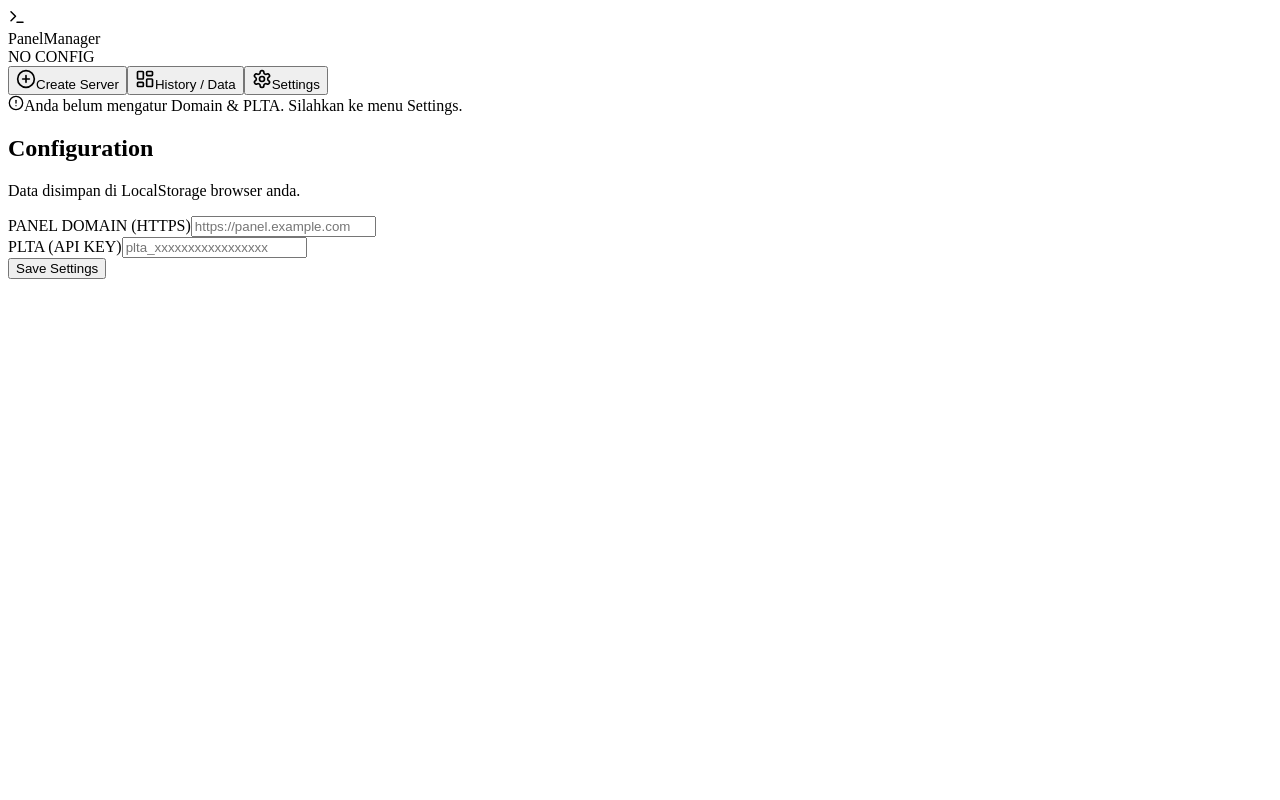
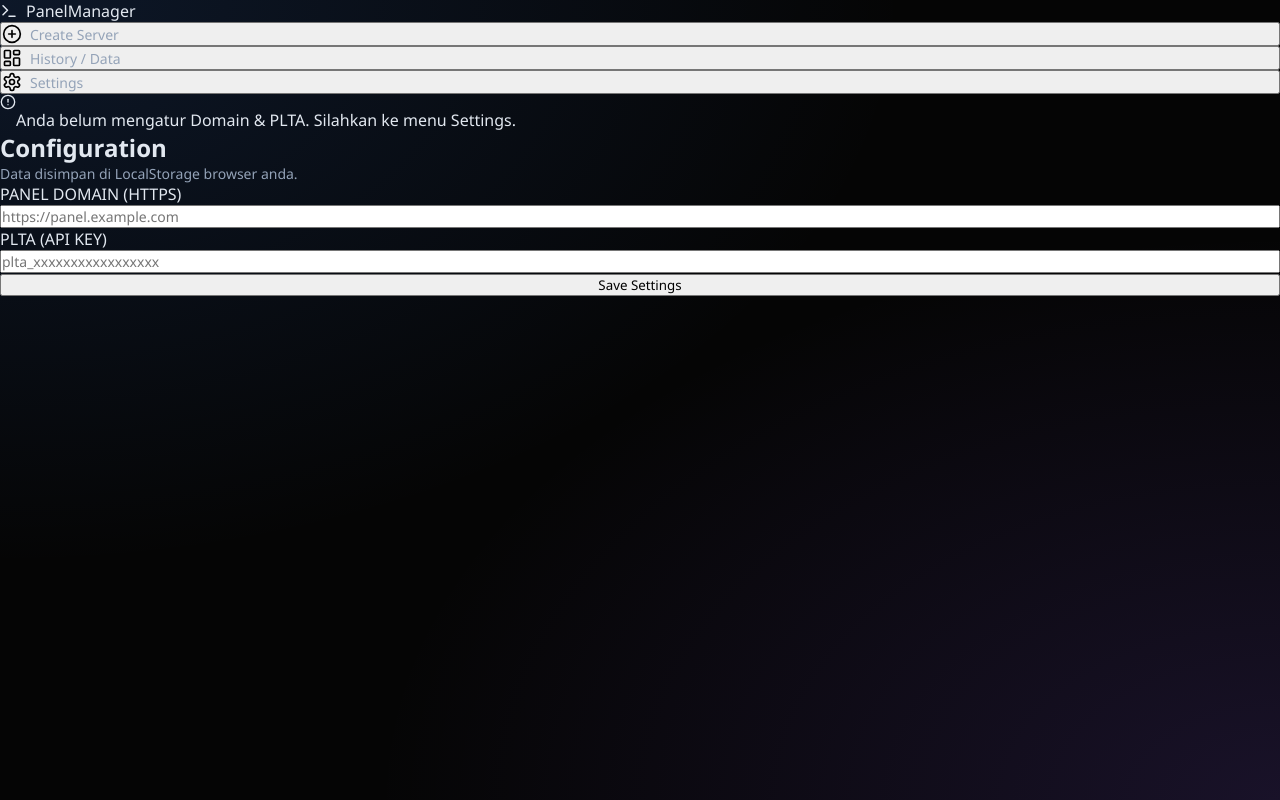
Before and after one commit to RayySixx/Control-Panel-Pterodctyl, a Next.js app: page / in a window 1280 px wide. Built offline with nearby package versions, Linux system fonts and the light colour scheme.

Commit message:
Create _app.js

```diff
--- /dev/null
+++ b/pages/_app.js
@@ -0,0 +1,5 @@
+import '../styles/style.css'; // INI KUNCINYA
+
+export default function App({ Component, pageProps }) {
+  return <Component {...pageProps} />
+}
```
